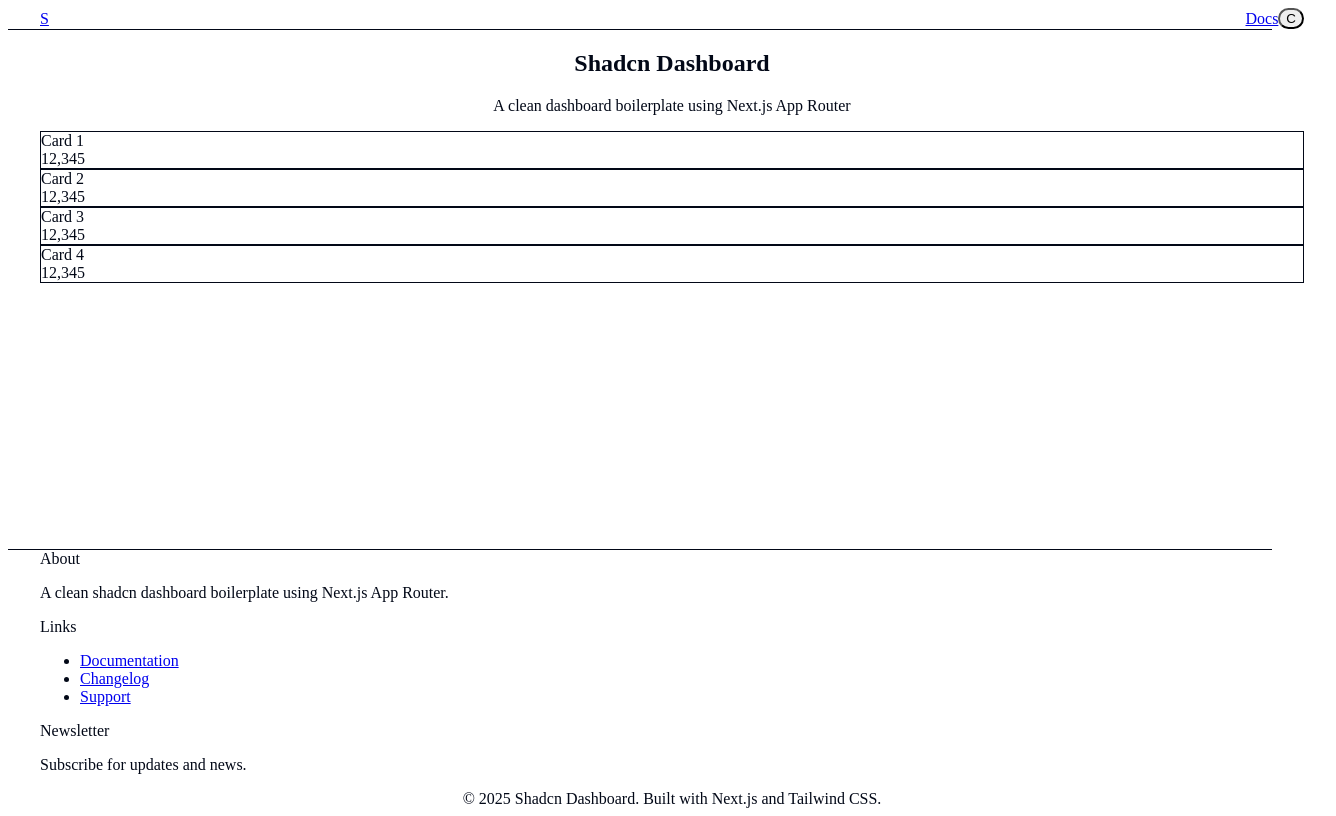
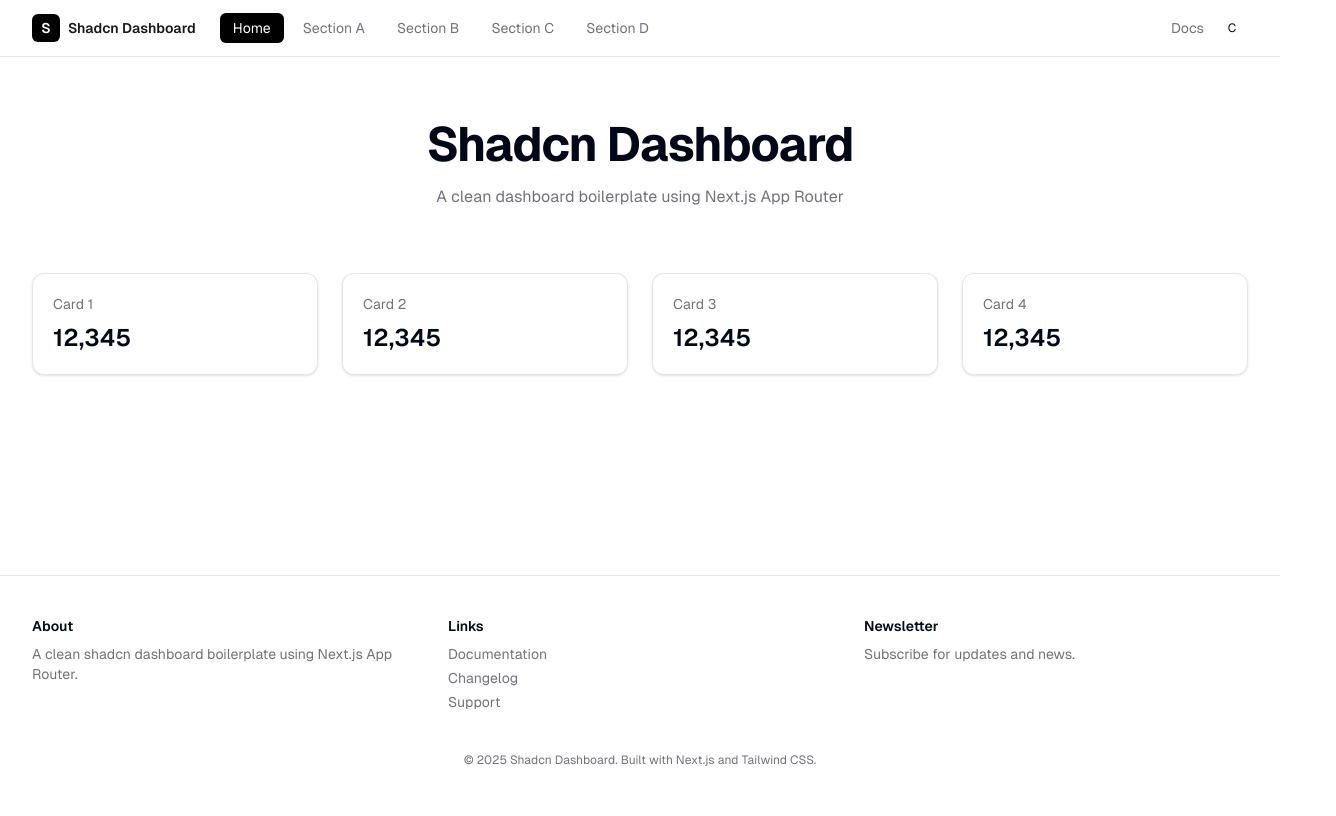
Before and after one commit to renchris/shadcn-dashboard-boilerplate, a Next.js app: page / in a window 1280 px wide. Shown: the whole page, 1336 px wide, since content can reach past the window. Built offline with nearby package versions, Linux system fonts and the light colour scheme.

Commit message:
fix(tailwind): migrate to v4 @import syntax and ensure fonts load

```diff
--- a/src/app/globals.css
+++ b/src/app/globals.css
@@ -1,6 +1,4 @@
-@tailwind base;
-@tailwind components;
-@tailwind utilities;
+@import "tailwindcss";
 
 :root {
   /* Base */
@@ -34,6 +32,7 @@
 body {
   color: hsl(var(--foreground));
   background: hsl(var(--background));
+  font-family: var(--font-geist-sans), ui-sans-serif, system-ui, -apple-system, "Segoe UI", Roboto, Helvetica, Arial, "Apple Color Emoji", "Segoe UI Emoji";
   font-feature-settings: "rlig" 1, "calt" 1;
   font-variation-settings: normal;
 }
--- a/src/app/layout.tsx
+++ b/src/app/layout.tsx
@@ -23,7 +23,7 @@ export const metadata: Metadata = {
 function RootLayout({ children }: Readonly<{ children: React.ReactNode; }>) {
   return (
     <html lang="en">
-      <body className={`${geistSans.variable} ${geistMono.variable} antialiased min-h-screen flex flex-col`}>
+      <body className={`${geistSans.variable} ${geistMono.variable} antialiased min-h-screen flex flex-col font-sans bg-zinc-950 text-zinc-100`}>
         <TopNavigationBar />
         <main className="flex-1">
           {children}
```
